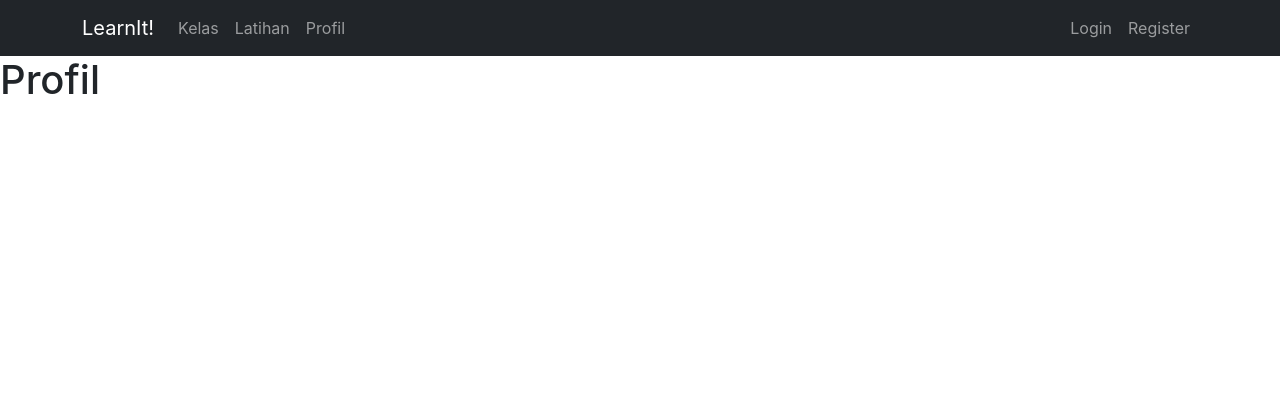
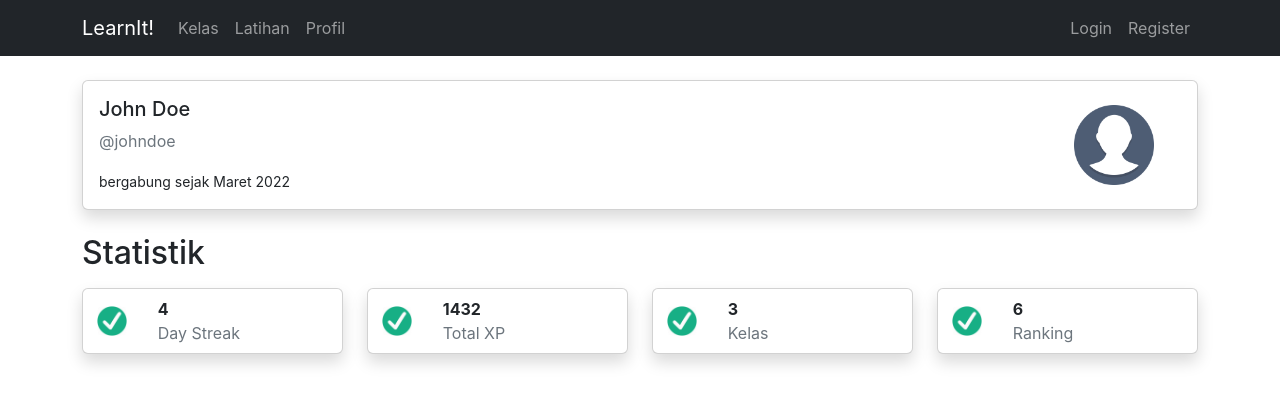
Before and after one commit to ashnchiquita/Milestone02_K06, a React (Create React App) app: page /profil in a window 1280 px wide. Shown: the top 404 px of the page. Built offline with nearby package versions, Linux system fonts and the light colour scheme.

Commit message:
add profil page

```diff
--- a/src/App.css
+++ b/src/App.css
@@ -36,3 +36,7 @@
     transform: rotate(360deg);
   }
 }
+
+.bold {
+  font-weight: bold;
+}
--- a/src/App.js
+++ b/src/App.js
@@ -1,4 +1,5 @@
 import "./App.css";
+import { Container } from "react-bootstrap";
 import Navbar from "./components/Navbar";
 import Homepage from "./components/Homepage";
 import Kelas from "./components/Kelas";
@@ -11,6 +12,7 @@ function App() {
   return (
     <Router>
       <Navbar />
+      <Container>
         <Routes>
           <Route path="/" element={<Homepage />} />
           <Route path="/kelas" element={<Kelas />} />
@@ -18,6 +20,7 @@ function App() {
           <Route path="/profil" element={<Profil />} />
           <Route path="/login" element={<Login />} />
         </Routes>
+      </Container>
     </Router>
   );
 }
--- a/src/components/Profil.js
+++ b/src/components/Profil.js
@@ -1,10 +1,87 @@
-import React from "react";
+import Button from "react-bootstrap/Button";
+import { Row, Col, Card } from "react-bootstrap";
+import profpic from "../assets/img/profpic.png";
+import tick from "../assets/img/tick.png";
 
 const Profil = () => {
   return (
-    <>
-      <h1>Profil</h1>
-    </>
+    <div className="my-4">
+      <Card className="shadow">
+        <Row>
+          <Col xl={10} xs={8}>
+            <Card.Body>
+              <Card.Title>John Doe</Card.Title>
+              <Card.Text className="text-muted ">@johndoe</Card.Text>
+              <small>bergabung sejak Maret 2022</small>
+            </Card.Body>
+          </Col>
+          <Col className="d-flex justify-content-center align-items-center">
+            <Card.Img
+              // variant="center"
+              src={profpic}
+              style={{ width: "80px" }}
+            />
+          </Col>
+        </Row>
+      </Card>
+
+      <h2 className="mt-4">Statistik</h2>
+      <Row>
+        <Col xl={3} sm={4} xs={6}>
+          <Card className="p-2 my-2 shadow">
+            <Row>
+              <Col className="d-flex justify-content-center align-items-center">
+                <Card.Img src={tick} style={{ width: "30px" }} />
+              </Col>
+              <Col xl={9} xs={8}>
+                <div className="bold">4</div>
+                <span className="text-muted ">Day Streak</span>
+              </Col>
+            </Row>
+          </Card>
+        </Col>
+
+        <Col xl={3} sm={4} xs={6}>
+          <Card className="p-2 my-2 shadow">
+            <Row>
+              <Col className="d-flex justify-content-center align-items-center">
+                <Card.Img src={tick} style={{ width: "30px" }} />
+              </Col>
+              <Col xl={9} xs={8}>
+                <div className="bold">1432</div>
+                <span className="text-muted ">Total XP</span>
+              </Col>
+            </Row>
+          </Card>
+        </Col>
+        <Col xl={3} sm={4} xs={6}>
+          <Card className="p-2 my-2 shadow">
+            <Row>
+              <Col className="d-flex justify-content-center align-items-center">
+                <Card.Img src={tick} style={{ width: "30px" }} />
+              </Col>
+              <Col xl={9} xs={8}>
+                <div className="bold">3</div>
+                <span className="text-muted ">Kelas</span>
+              </Col>
+            </Row>
+          </Card>
+        </Col>
+        <Col xl={3} sm={4} xs={6}>
+          <Card className="p-2 my-2 shadow">
+            <Row>
+              <Col className="d-flex justify-content-center align-items-center">
+                <Card.Img src={tick} style={{ width: "30px" }} />
+              </Col>
+              <Col xl={9} xs={8}>
+                <div className="bold">6</div>
+                <span className="text-muted ">Ranking</span>
+              </Col>
+            </Row>
+          </Card>
+        </Col>
+      </Row>
+    </div>
   );
 };
 
```
Also changed, not shown: src/assets/img/profpic.png (added), src/assets/img/tick.png (added). Lines whose indentation alone changed are shown as unchanged.
